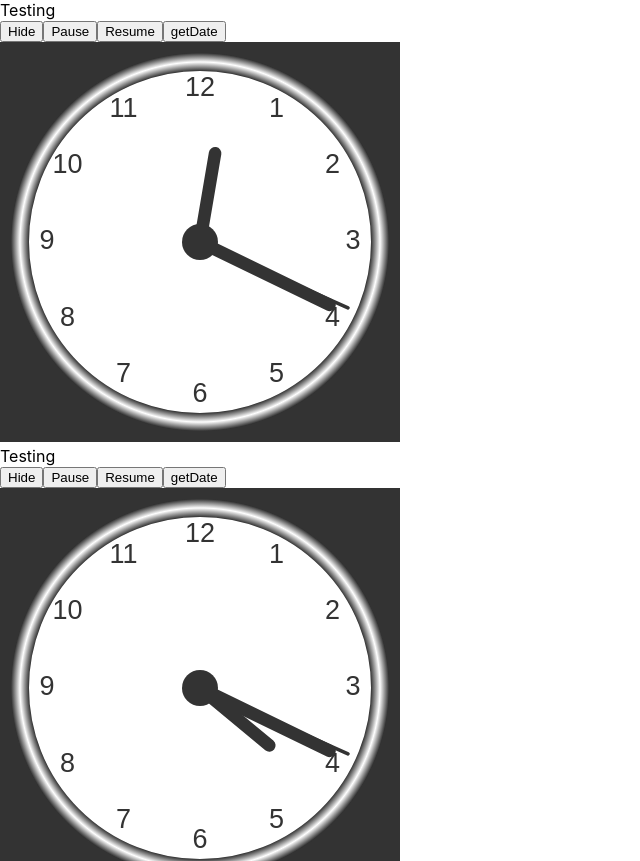
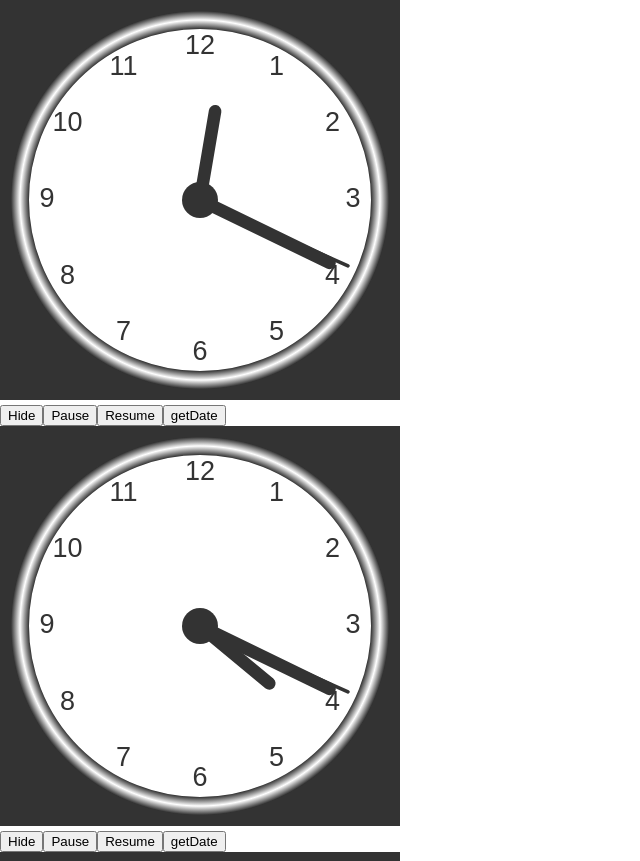
Before and after one commit to ducquang2/clock, a React (Create React App) app: page / in a window 1280 px wide. Shown: the top 861 px of the page, without its empty margins (0-640 px from the left). Built offline with nearby package versions, Linux system fonts and the light colour scheme.

Commit message:
still-bug

```diff
--- a/src/Components/Clock.js
+++ b/src/Components/Clock.js
@@ -1,16 +1,4 @@
 import React, { Component } from "react";
-
-function HidingState(stateof) {
-  if (!stateof.warn) {
-    return null;
-  }
-
-  return (
-    <div className="test">
-      Testing
-    </div>
-  );
-};
 
 export default class Clock extends Component {
   canvas = "";
@@ -23,9 +11,6 @@
 
   constructor(props) {
     super(props);
-    this.stateof = this.props.stateof;
-    this.stateof = {show: true}
-    this.handleToggleClick = this.handleToggleClick.bind(this);
     this.country = this.props.country;
     this.tz = this.props.timeZone;
     this.id = this.props.id;
@@ -33,6 +18,7 @@
     this.state = {
       date: this.getCurrentDatewithtimezone(this.country, this.tz),
       isPause: false,
+      show: true,
     };
   }
 
@@ -65,11 +51,6 @@
 
   componentWillUnmount() {
     clearInterval(this.timerID);
-  }
-
-  getDate() {
-    alert(`Hôm nay là thứ ${this.state.date.getDay()}`);
-    console.log(this);
   }
 
   pause() {
@@ -168,34 +149,40 @@
     ctx.rotate(-pos);
   }
 
+  getDate() {
+    alert(`Hôm nay là thứ ${this.state.date.getDay() + 1}`);
+    console.log(this);
+  }
 
-  handleToggleClick() {
-    this.setState(prevState => ({
-      show: !prevState.show
+  toggleChange = () => {
+    this.setState((state) => ({
+      show: !this.state.show,
     }));
-  }
+  };
 
 
   render() {
+    const clock = (
+      <div>
+        <canvas
+          id={"canvas-" + this.id}
+          width="400"
+          height="400"
+          style={{ backgroundColor: "#333" }}
+        ></canvas>
+      </div>
+    );
     return (
       <div>
         <div>
-          <HidingState warn={this.stateof.show} />
-          <button onClick={this.handleToggleClick}>
-            {this.stateof.show ? 'Hide' : 'Show'}
+          {this.state.show ? clock : ""}
+          <button onClick={this.toggleChange}>
+            {this.state.show ? 'Hide' : 'Show'}
           </button>
           <button onClick={() => this.pause()}>Pause</button>
           <button onClick={() => this.resume()}>Resume</button>
           <button onClick={() => this.getDate()}>getDate</button>
         </div>
-        <div>
-          <canvas
-            id={"canvas-" + this.id}
-            width="400"
-            height="400"
-            style={{ backgroundColor: "#333" }}
-          ></canvas>
-        </div>
       </div>
     );
   }
```
